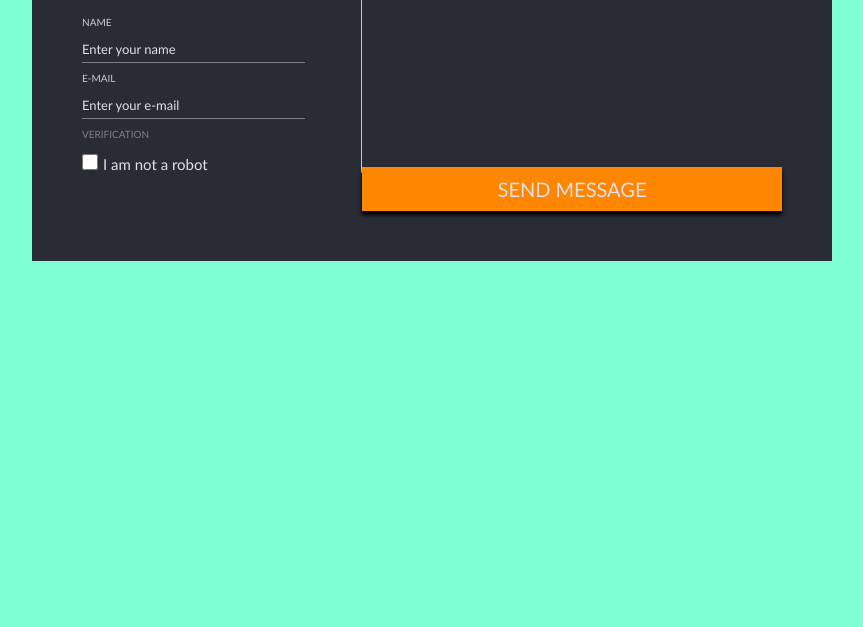
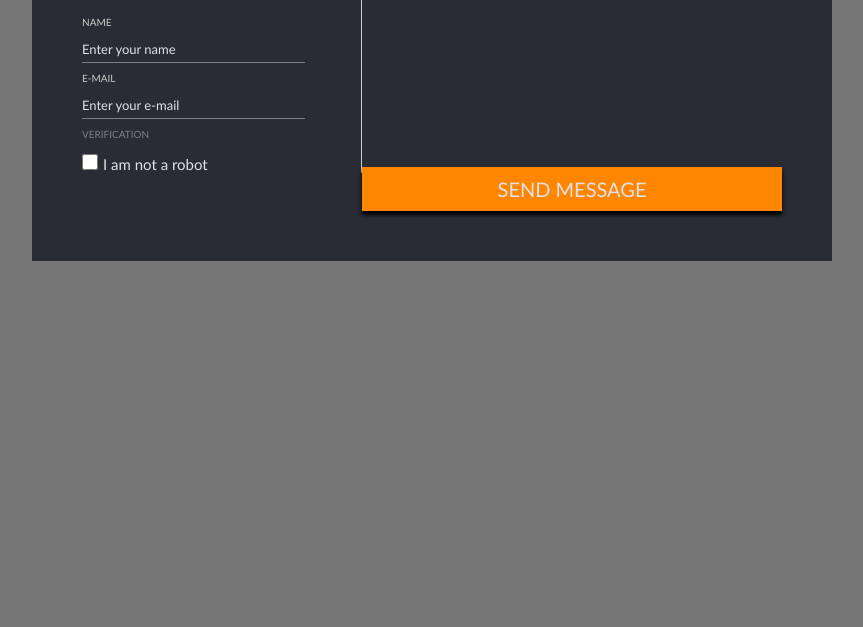
Before and after one commit to martynas3113/Write-us, a plain HTML site: page index.html in a window 1280 px wide. Shown: the part 173-800 px from the top of the page, without its empty margins (208-1071 px from the left). Drawn offline with Linux system fonts and the light colour scheme.

Commit message:
back-color

```diff
--- a/css/main.css
+++ b/css/main.css
@@ -1,5 +1,5 @@
 body {
-    background-color: aquamarine;
+    background-color: #777;
     font-family: 'Gill Sans', 'Gill Sans MT', Calibri, 'Trebuchet MS', sans-serif;
 }
 
```
